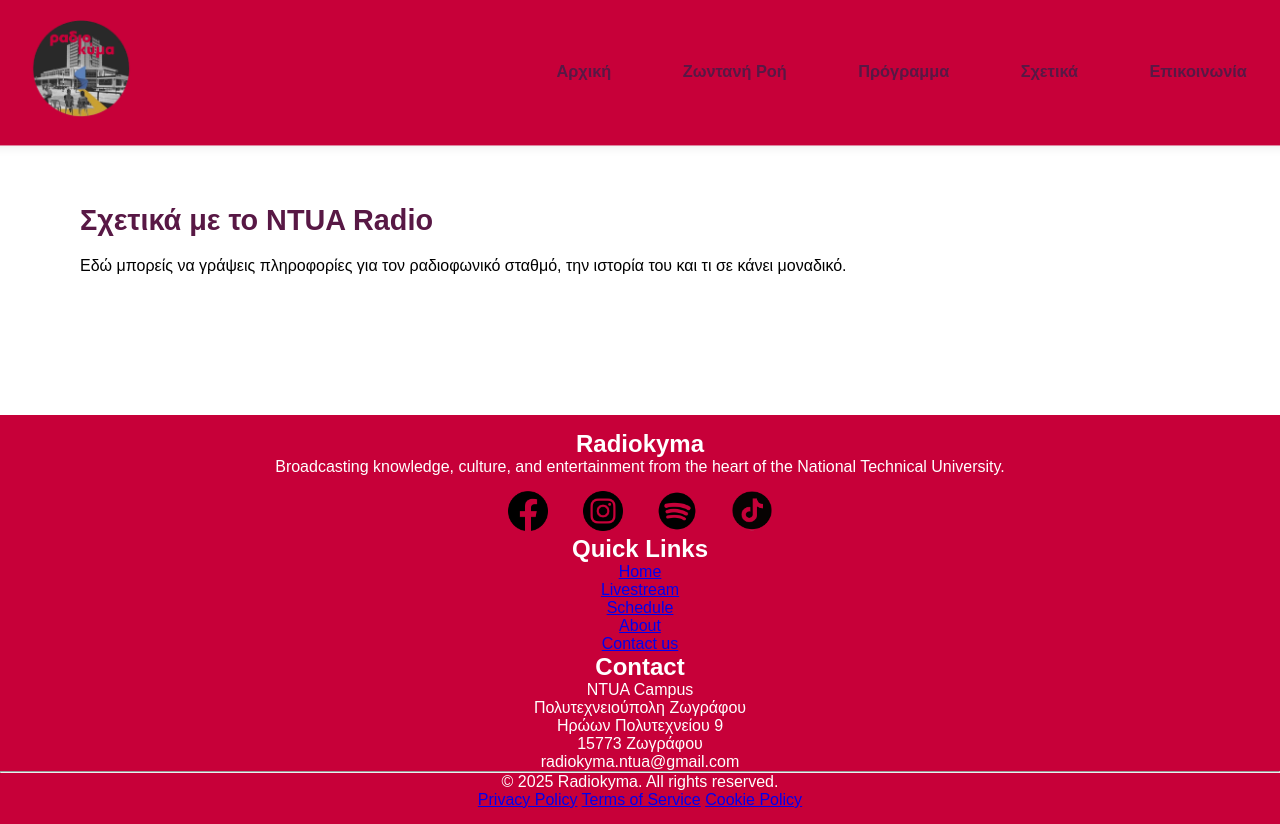
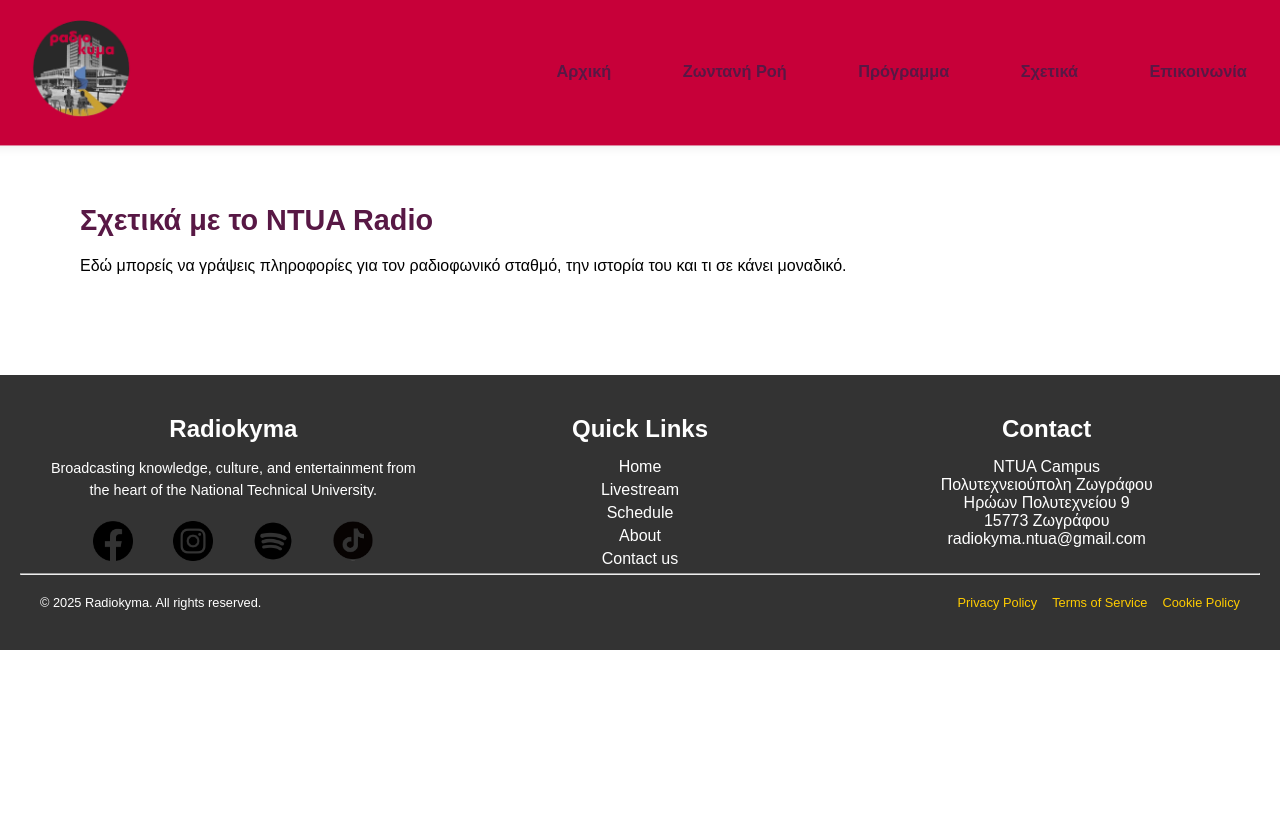
Before and after one commit to opetros7/radioKyma, a plain HTML site: page docs/about.html in a window 1280 px wide. After the commit the page ends 800 px from the top, so only its background shows below. Drawn offline with Linux system fonts and the light colour scheme; files whose address does not match are found by name.

Commit message:
Update base.css

```diff
--- a/docs/css/base.css
+++ b/docs/css/base.css
@@ -62,12 +62,113 @@
   }
 
   /* 6. Footer */
-  footer {
-    background-color: var(--footer-bg);
+
+footer {
+  background-color: #333;
+  color: #fff;
+  padding: 40px 20px;
+}
+
+.footer-container {
+  display: flex;
+  justify-content: space-between;
+  flex-wrap: wrap;
+  max-width: 1200px;
+  margin: 0 auto;
+  gap: 20px;
+}
+
+.footer-column {
+  flex: 1;
+  min-width: 250px;
+  text-align: center;
+}
+
+.footer-column h2 {
+  font-size: 1.5em;
+  margin-bottom: 15px;
+}
+
+.footer-description {
+  margin-bottom: 20px;
+  font-size: 0.9em;
+  line-height: 1.5;
+}
+
+.footer-column ul {
+  list-style: none;
+  padding: 0;
+}
+
+.footer-column ul li {
+  margin: 5px 0;
+}
+
+.footer-column ul li a {
+  text-decoration: none;
+  color: inherit;
+  transition: color 0.3s ease;
+}
+
+.footer-column ul li a:hover {
+  color: #ffcc00;
+}
+
+.social-icons {
+  display: flex;
+  justify-content: center;
+  gap: 10px;
+}
+
+.social-icons a img {
+  width: 40px;
+  height: 40px;
+  transition: transform 0.3s ease;
+}
+
+.social-icons a:hover img {
+  transform: scale(1.2);
+}
+
+.footer-bottom {
+  max-width: 1200px;
+  margin: 20px auto 0;
+  display: flex;
+  justify-content: space-between;
+  align-items: center;
+  flex-wrap: wrap;
+  text-align: center;
+}
+
+.footer-bottom p {
+  margin: 0;
+  font-size: 0.8em;
+}
+
+.footer-bottom .footer-links {
+  display: flex;
+  gap: 15px;
+  flex-wrap: wrap;
+}
+
+.footer-bottom .footer-links a {
+  text-decoration: none;
+  color: #ffcc00;
+  font-size: 0.8em;
+  transition: text-decoration 0.3s ease;
+}
+
+.footer-bottom .footer-links a:hover {
+  text-decoration: underline;
+}
+
+/* Responsive adjustments */
+@media (max-width: 768px) {
+  .footer-container,
+  .footer-bottom {
+    flex-direction: column;
     text-align: center;
-    padding: 15px 0;
-    margin-top: 40px;
-    color: white;
+  }
   }
 
   /* 7. Base Navigation */
```
